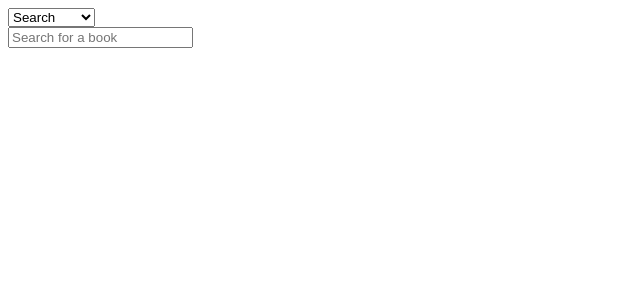
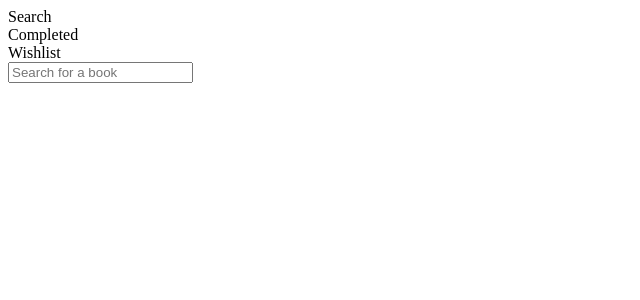
Before and after one commit to Arntit-Zonia/book-list, a React (Create React App) app: page / in a window 1280 px wide. Shown: the top 300 px of the page, without its empty margins (0-640 px from the left). Built offline with nearby package versions, Linux system fonts and the light colour scheme.

Commit message:
Replaced Header component select element with separate divs for easier transition between lists

```diff
--- a/src/App.js
+++ b/src/App.js
@@ -5,7 +5,7 @@ import Header from './components/Header';
 import { getBookData } from './api';
 
 const App = () => {
-    const [selectVal, setSelectVal] = useState("search");
+    const [route, setRoute] = useState("Search");
     const [inputVal, setInputVal] = useState("");
     const [books, setBooks] = useState([]);
 
@@ -22,7 +22,7 @@ const App = () => {
 
                 setBooks(bookData);
                 setInputVal("");
-                setSelectVal("search");
+                setRoute("Search");
             });
         }
     }
@@ -30,15 +30,14 @@ const App = () => {
     return (
         <div className="App">
             <Header
-                selectVal={selectVal}
-                setSelectVal={setSelectVal}
+                setRoute={setRoute}
                 setInputVal={setInputVal}
                 inputVal={inputVal}
                 setBooks={setBooks}
                 handleFormSubmit={handleFormSubmit}
             />
 
-            <BookList books={books} selectVal={selectVal} />
+            <BookList books={books} route={route} />
         </div>
     );
 }
--- a/src/components/BookList.js
+++ b/src/components/BookList.js
@@ -3,7 +3,7 @@ import { useState } from 'react';
 import SearchBook from './SearchBook';
 import MyLists from './MyLists';
 
-const BookList = ({ books, selectVal }) => {
+const BookList = ({ books, route }) => {
     const [completed, setCompleted] = useState([]);
     const [wishList, setWishList] = useState([]);
 
@@ -35,13 +35,13 @@ const BookList = ({ books, selectVal }) => {
                 setCompleted={setCompleted}
                 wishList={wishList}
                 setWishList={setWishList}
-                selectVal={selectVal}
+                route={route}
             />
         )
     }
 
     return (
-        selectVal === "search" ? renderSearchBookComponent()
+        route === "Search" ? renderSearchBookComponent()
         : renderMyListsComponent()
     )
 }
--- a/src/components/Header.js
+++ b/src/components/Header.js
@@ -1,16 +1,14 @@
 import React from 'react';
 
-const Header = ({ selectVal, setSelectVal, inputVal, setInputVal, handleFormSubmit }) => {
-    const handleSelectVal = (e) => setSelectVal(e.target.value);
+const Header = ({ setRoute, inputVal, setInputVal, handleFormSubmit }) => {
+    const handleSelectVal = (e) => setRoute(e.target.innerHTML);
     const handleInputVal = (e) => setInputVal(e.target.value);
 
     return (
         <div className="header-container">
-            <select className="route-options" value={selectVal} onChange={handleSelectVal}>
-                <option value="search" id="search">Search</option>
-                <option value="completed" id="completed">Completed</option>
-                <option value="wishlist" id="wishlist">Wishlist</option>
-            </select>
+            <div id="search" onClick={handleSelectVal}>Search</div>
+            <div id="completed" onClick={handleSelectVal}>Completed</div>
+            <div id="wishlist" onClick={handleSelectVal}>Wishlist</div>
 
             <form className="search-form" onSubmit={handleFormSubmit}>
                 <input
--- a/src/components/MyLists.js
+++ b/src/components/MyLists.js
@@ -1,6 +1,6 @@
 import React from 'react'
 
-const MyList = ({ completed, setCompleted, wishList, setWishList, selectVal }) => {
+const MyList = ({ completed, setCompleted, wishList, setWishList, route }) => {
     const handleRemoveBook = (e, list, setList) => {
         const filteredList = list?.filter((book, i) => i !== Number(e.target.previousElementSibling.id));
 
@@ -13,7 +13,7 @@ const MyList = ({ completed, setCompleted, wishList, setWishList, selectVal }) =
                 <div className="book" id={i}>
                     <h3>{data.title}</h3>
 
-                    <img src={data.imageLinks.thumbnail}/>
+                    <img src={data.imageLinks.thumbnail} alt="Book Cover"/>
 
                     <p>{data.authors?.toString().replace(",", ", ")}</p>
                 </div>
@@ -24,7 +24,7 @@ const MyList = ({ completed, setCompleted, wishList, setWishList, selectVal }) =
     }
 
     return (
-        selectVal === "completed" ? renderList(completed, setCompleted)
+        route === "Completed" ? renderList(completed, setCompleted)
         : renderList(wishList, setWishList)
     )
 }
--- a/src/components/SearchBook.js
+++ b/src/components/SearchBook.js
@@ -6,7 +6,7 @@ const Book = ({ book: { title, authors, imageLinks }, id, completed, setComplete
             <div className="book" id={id}>
                 <h3>{title}</h3>
 
-                <img src={imageLinks.thumbnail}/>
+                <img src={imageLinks.thumbnail} alt="Book Cover"/>
 
                 <p>{authors?.toString().replace(",", ", ")}</p>
             </div>
```
